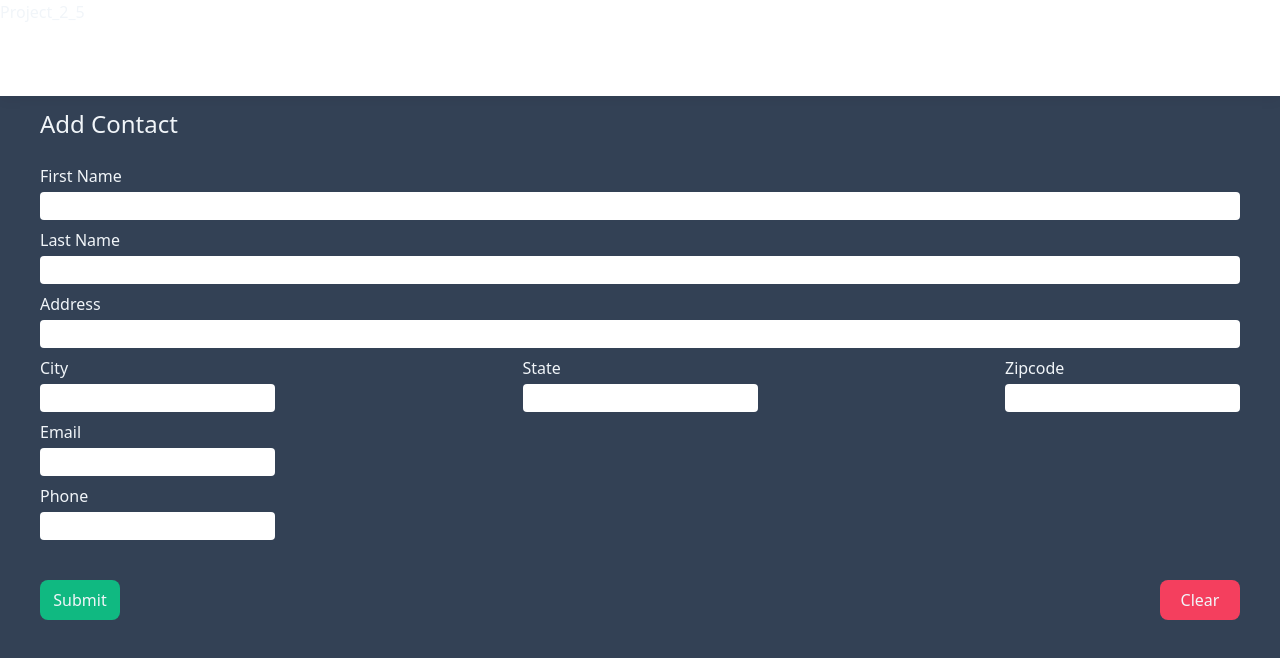
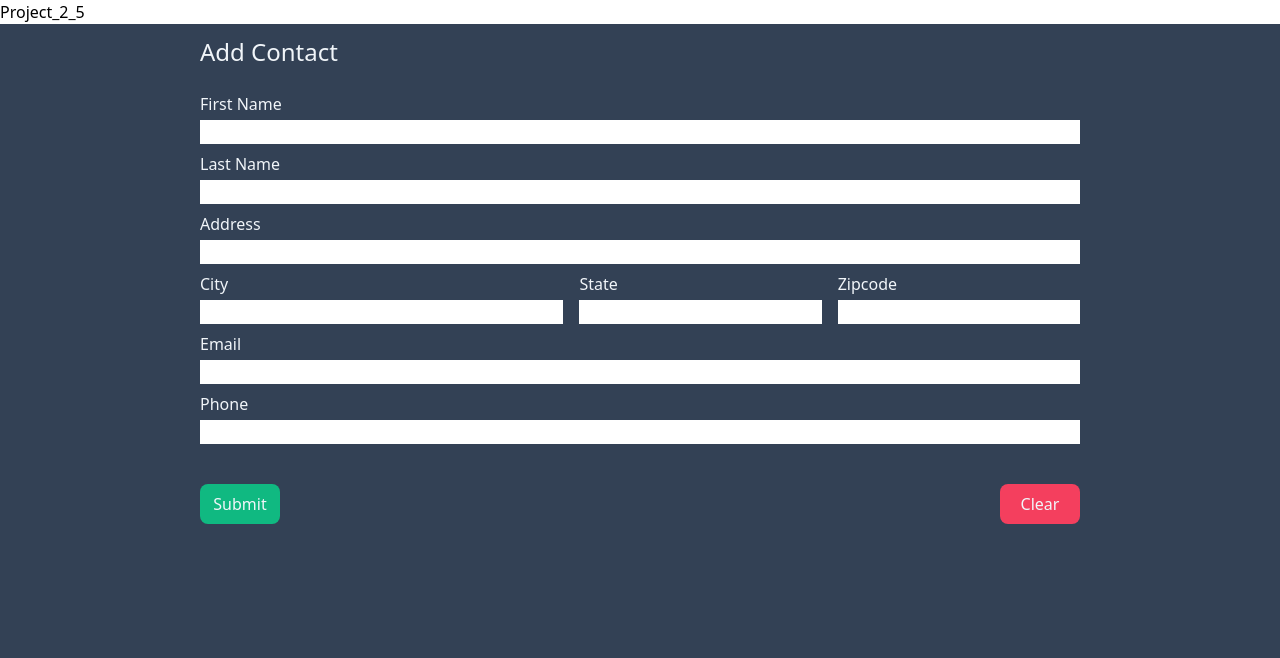
Before and after one commit to goRachelGoh/Contacts, an Angular app in the folder ClientApp/: page /new in a window 1280 px wide. Shown: the top 658 px of the page. Built offline with nearby package versions, Linux system fonts and the light colour scheme.

Commit message:
Deleted Bootstrap CSS

```diff
--- /dev/null
+++ b/ClientApp/src/app/home/home.component.css
@@ -0,0 +1,9 @@
+@tailwind base;
+@tailwind components;
+@tailwind utilities;
+
+input {
+  color: #334155;
+  padding: 2px;
+  border-radius: 4px;
+}
--- a/ClientApp/src/app/home/home.component.html
+++ b/ClientApp/src/app/home/home.component.html
@@ -1,7 +1,7 @@
-<form class="p-10 w-75 m-auto">
+<form class="p-10 w-4/5 m-auto">
   <div>
     <input
-      class="w-100"
+      class="w-full"
       type="text"
       id="directory"
       name="directory"
--- a/ClientApp/src/app/home/home.component.ts
+++ b/ClientApp/src/app/home/home.component.ts
@@ -3,5 +3,6 @@ import { Component } from '@angular/core';
 @Component({
   selector: 'app-home',
   templateUrl: './home.component.html',
+  styleUrls: ['./home.component.css'],
 })
 export class HomeComponent {}
--- a/ClientApp/src/app/nav-menu/nav-menu.component.css
+++ b/ClientApp/src/app/nav-menu/nav-menu.component.css
@@ -1,18 +1,9 @@
-a.navbar-brand {
-  white-space: normal;
-  text-align: center;
-  word-break: break-all;
+@tailwind base;
+@tailwind components;
+@tailwind utilities;
+
+input {
+  color: #334155;
+  padding: 2px;
+  border-radius: 4px;
 }
-
-html {
-  font-size: 14px;
-}
-@media (min-width: 768px) {
-  html {
-    font-size: 16px;
-  }
-}
-
-.box-shadow {
-  box-shadow: 0 .25rem .75rem rgba(0, 0, 0, .05);
-}
--- a/ClientApp/src/app/nav-menu/nav-menu.component.html
+++ b/ClientApp/src/app/nav-menu/nav-menu.component.html
@@ -2,7 +2,7 @@
   <nav
     class="navbar navbar-expand-sm navbar-toggleable-sm navbar-light bg-white border-bottom box-shadow mb-3"
   >
-    <div class="container">
+    <div class="flex flex-row">
       <a class="navbar-brand" [routerLink]="['/']">Project_2_5</a>
       <button
         class="navbar-toggler"
@@ -19,7 +19,7 @@
         class="navbar-collapse collapse d-sm-inline-flex justify-content-end"
         [ngClass]="{ show: isExpanded }"
       >
-        <ul class="navbar-nav flex-grow">
+        <ul class="flex flex-row">
           <li
             class="nav-item"
             [routerLinkActive]="['link-active']"
--- a/ClientApp/src/app/new-contacts/new-contacts.component.css
+++ b/ClientApp/src/app/new-contacts/new-contacts.component.css
@@ -0,0 +1,7 @@
+@tailwind base;
+@tailwind components;
+@tailwind utilities;
+
+form {
+  color: #f1f5f9;
+}
--- a/ClientApp/src/app/new-contacts/new-contacts.component.html
+++ b/ClientApp/src/app/new-contacts/new-contacts.component.html
@@ -1,4 +1,4 @@
-<form class="px-10 w-75 m-auto">
+<form class="px-10 w-9/12 m-auto">
   <div><h1 class="text-2xl pb-4">Add Contact</h1></div>
   <div class="flex flex-col">
     <div class="pt-2 pb-1">First Name</div>
@@ -14,27 +14,26 @@
   </div>
 
   <div class="flex flex-row space-x-4 justify-between">
-    <div class="flex flex-col w-50">
+    <div class="flex flex-col w-3/6">
       <div class="pt-2 pb-1">City</div>
       <input type="text" id="city" name="city" />
     </div>
-    <div class="flex flex-col w-25">
+    <div class="flex flex-col w-2/6">
       <div class="pt-2 pb-1">State</div>
       <input type="text" id="state" name="state" />
     </div>
-    <div class="flex flex-col w-25">
+    <div class="flex flex-col w-2/6">
       <div class="pt-2 pb-1">Zipcode</div>
       <input type="text" id="zipcode" name="zipcode" />
     </div>
   </div>
 
   <div class="pt-2 pb-1">Email</div>
-  <input type="text" id="email" name="email" class="w-100" />
+  <input type="text" id="email" name="email" class="w-full" />
   <div class="pt-2 pb-1">Phone</div>
-  <input type="text" id="phone" name="phone" class="w-100" />
+  <input type="text" id="phone" name="phone" class="w-full" />
   <div class="flex flex-row justify-between pt-10">
     <button class="w-20 rounded-lg bg-emerald-500 p-2">Submit</button>
-    <!-- if submit is clicked display "successully added to our list!" -->
     <button class="w-20 rounded-lg bg-rose-500 p-2" type="reset">Clear</button>
   </div>
 </form>
--- a/ClientApp/src/styles.css
+++ b/ClientApp/src/styles.css
@@ -4,11 +4,4 @@
 
 body {
   background-color: #334155;
-  color: #f1f5f9;
 }
-
-input {
-  color: #334155;
-  padding: 2px;
-  border-radius: 4px;
-}
```
Also changed, not shown: 1 other file (tests, documents, lock files or other folders).
